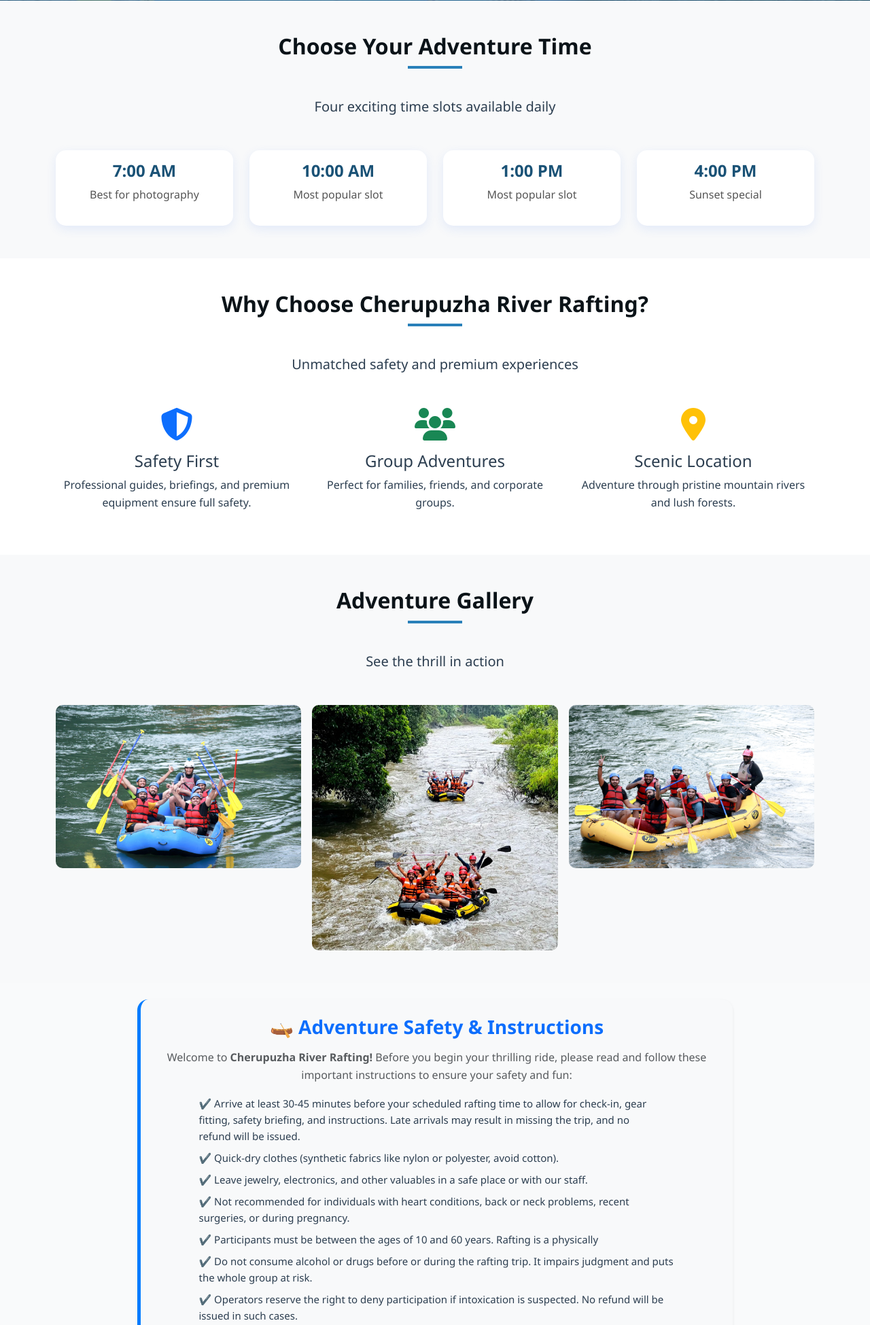
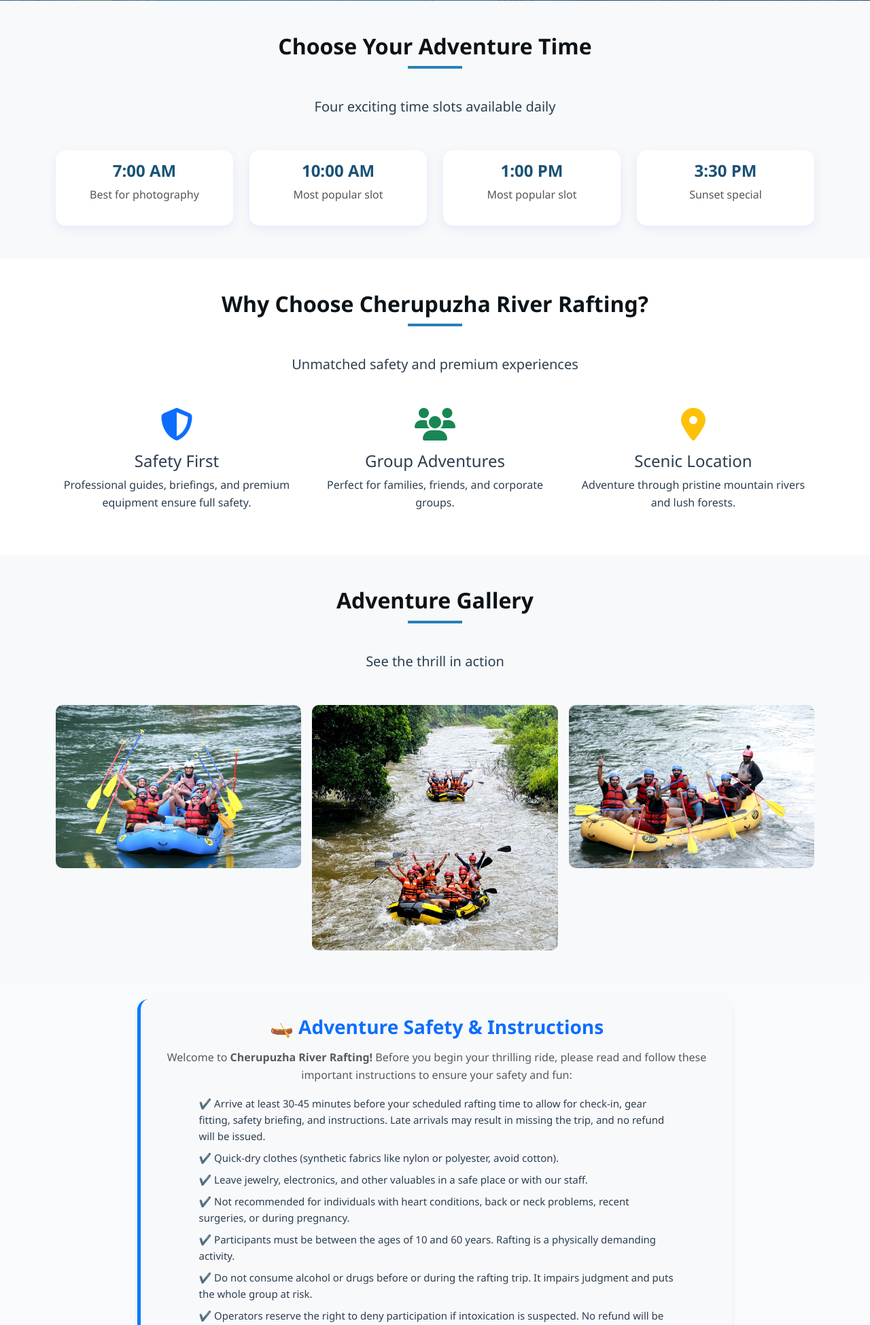
Before and after one commit to lerarestechnologies-gif/rafting, a Flask app: page / in a window 1280 px wide. Shown: the part 869-2818 px from the top of the page at 68% size. Run offline with Flask 3, Linux system fonts and the light colour scheme; data that the repository does not hold is empty.

Commit message:
instruction

```diff
--- a/templates/home.html
+++ b/templates/home.html
@@ -90,7 +90,7 @@
         </div>
         <div class="col-lg-3 col-md-6">
           <div class="card text-center p-3">
-            <h4>4:00 PM </h4>
+            <h4>3:30 PM </h4>
             <p>Sunset special
           </div>
         </div>
@@ -159,15 +159,15 @@
           please read and follow these important instructions to ensure your safety and fun:
         </p>
         <ul class="text-start mx-auto mt-3" style="max-width: 700px;">
-          <li>✔️ Arrive at least 30-45 minutes before your scheduled rafting time to allow for check-in, gear fitting, safety briefing, and instructions. Late arrivals may result in missing the trip, and no refund will be issued.</li>
-          <li>✔️ Quick-dry clothes (synthetic fabrics like nylon or polyester, avoid cotton).</li>
-          <li>✔️ Leave jewelry, electronics, and other valuables in a safe place or with our staff.</li>
-          <li>✔️ Not recommended for individuals with heart conditions, back or neck problems, recent surgeries, or during pregnancy.</li>
-          <li>✔️ Participants must be between the ages of 10 and 60 years. Rafting is a physically</li>
-          <li>✔️ Do not consume alcohol or drugs before or during the rafting trip. It impairs judgment and puts the whole group at risk.</li>
-          <li>✔️ Operators reserve the right to deny participation if intoxication is suspected. No refund will be issued in such cases.</li>
-          <li>✔️ Always wear a life jacket, or personal flotation device (PFD) and helmet.</li>
-          <li>✔️ Person having heart problem Astma, Epilepsy or any other medical problem not allowed.</li>
+          <li>✔️ Arrive at least 30-45 minutes before your scheduled rafting time to allow for check-in, gear fitting, safety briefing, and instructions. Late arrivals may result in missing the trip, and no refund will be issued.</li>
+          <li>✔️ Quick-dry clothes (synthetic fabrics like nylon or polyester, avoid cotton).</li>
+          <li>✔️ Leave jewelry, electronics, and other valuables in a safe place or with our staff.</li>
+          <li>✔️ Not recommended for individuals with heart conditions, back or neck problems, recent surgeries, or during pregnancy.</li>
+          <li>✔️ Participants must be between the ages of 10 and 60 years. Rafting is a physically demanding activity.</li>
+          <li>✔️ Do not consume alcohol or drugs before or during the rafting trip. It impairs judgment and puts the whole group at risk.</li>
+          <li>✔️ Operators reserve the right to deny participation if intoxication is suspected. No refund will be issued in such cases.</li>
+          <li>✔️ Always wear a life jacket, or personal flotation device (PFD) and helmet.</li>
+          <li>✔️ Person having heart problem Astma, Epilepsy or any other medical problem not allowed.</li>
 
         </ul>
         <p class="text-secondary mt-3">
```
